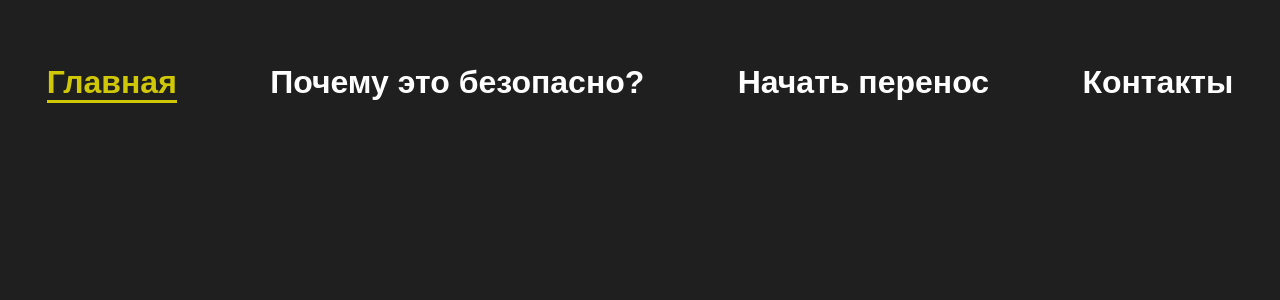
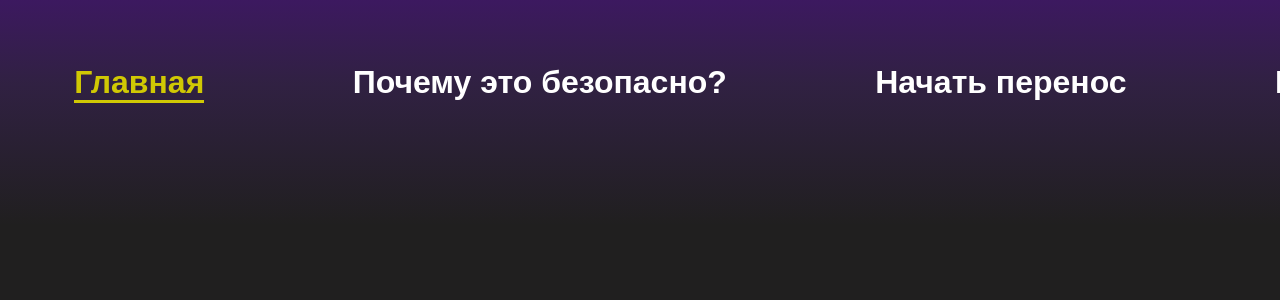
Before and after one commit to TitanKuzmich/cross-play-client, a React (Create React App) app: page /#main in a window 1280 px wide. Shown: the top 300 px of the page. Built offline with nearby package versions, Linux system fonts and the light colour scheme.

Commit message:
add gradient component

```diff
--- a/src/App.js
+++ b/src/App.js
@@ -2,16 +2,18 @@ import React, {useEffect} from 'react';
 import {useHistory} from "react-router-dom";
 
 import Header from "./app/components/Header";
+import Gradient from "./app/components/Gradient";
 
 const App = () => {
     const history = useHistory();
 
     useEffect(() => {
         history.push("#main");
-    }, [])
+    }, [history])
 
     return (
         <>
+            <Gradient/>
             <Header/>
         </>
     );
--- /dev/null
+++ b/src/app/components/Gradient/gradients.js
@@ -0,0 +1,7 @@
+export const gradients = [
+    `gradientLinearPurple`,
+    `gradientLinearYellow`,
+    `gradientLinearBlue`,
+    `gradientLinearRed`,
+    `gradientLinearGreen`
+]
--- /dev/null
+++ b/src/app/components/Gradient/index.jsx
@@ -0,0 +1,44 @@
+import React, {useCallback, useEffect, useState} from 'react';
+import classnames from "classnames";
+
+import {gradients} from "./gradients";
+import style from "./style.module.scss";
+
+const Gradient = ({disable, colors}) => {
+    const gradientRefs = [];
+
+    const [lastPos, setLastPos] = useState(0);
+
+    const onMouseMove = useCallback((event) => {
+        if (Math.abs(lastPos - event.pageX) > 350) {
+            setLastPos(event.pageX);
+
+            gradientRefs.map((gradient) => {
+                gradient.style.opacity = 0;
+                return gradient;
+            })
+
+            gradientRefs[Math.floor(Math.random() * 4)].style.opacity = 1;
+        }
+    }, [lastPos])
+
+    useEffect(() => {
+        gradientRefs[0].style.opacity = 1;
+    }, [])
+
+    useEffect(() => {
+        window.addEventListener("mousemove", onMouseMove)
+
+        return () => window.removeEventListener("mousemove", onMouseMove)
+    }, [onMouseMove])
+
+    return (
+        <>
+            {gradients.map((gradient, i) => {
+                return <div ref={ref => ref && gradientRefs.push(ref)} key={`${gradient}_${i}`} className={classnames(style.gradient, gradient)}/>
+            })}
+        </>
+    );
+};
+
+export default Gradient;
--- /dev/null
+++ b/src/app/components/Gradient/style.module.scss
@@ -0,0 +1,10 @@
+@import "./src/styles/palette";
+
+.gradient{
+  position: absolute;
+  top: -54px;
+  height: 420px;
+  width: 100%;
+  opacity: 0;
+  transition: opacity 1s ease-in;
+}
--- a/src/app/components/Header/index.jsx
+++ b/src/app/components/Header/index.jsx
@@ -1,5 +1,5 @@
-import React, {useEffect, useState} from 'react';
-import {NavLink, useHistory} from "react-router-dom";
+import React, {useState} from 'react';
+import {NavLink} from "react-router-dom";
 import classnames from "classnames";
 
 import Wrapper from '../Wrapper';
@@ -8,7 +8,7 @@ import style from "./style.module.scss";
 import {paths} from "./helper";
 
 const Header = () => {
-    const history = useHistory();
+    // const history = useHistory();
     const [isOpen, setOpen] = useState(false);
 
     const toggleOpen = () => {
--- a/src/app/components/Header/style.module.scss
+++ b/src/app/components/Header/style.module.scss
@@ -3,9 +3,10 @@
 
 .mainNavigation {
   height: 92px;
-  margin-top: 36px;
-  position: fixed;
+  position: absolute;
   width: 100%;
+  top: 36px;
+  left: 0;
 
   ul {
     display: flex;
--- a/src/app/components/Wrapper/style.module.scss
+++ b/src/app/components/Wrapper/style.module.scss
@@ -5,6 +5,7 @@
   margin: 0 auto;
   height: 100vh;
   overflow: hidden;
+  position: relative;
 
   @include mediaMax(960){
     width: 90%;
--- a/src/styles/global.scss
+++ b/src/styles/global.scss
@@ -9,11 +9,7 @@
 }
 
 #root{
-  //display: flex;
-  //flex: 1;
-  //flex-direction: column;
-  //min-height: 100vh;
-  //height: 100%;
+  position: relative;
   background-color: $background;
   -webkit-font-smoothing: antialiased;
 }
@@ -45,3 +41,24 @@
     line-height: 22px;
   }
 }
+
+
+.gradientLinearPurple{
+  background: $purple-gradient--linear;
+}
+
+.gradientLinearYellow{
+  background: $yellow-gradient--linear;
+}
+
+.gradientLinearBlue{
+  background: $blue-gradient--linear;
+}
+
+.gradientLinearGreen{
+  background: $green-gradient--linear;
+}
+
+.gradientLinearRed{
+  background: $red-gradient--linear;
+}
--- a/src/styles/palette.scss
+++ b/src/styles/palette.scss
@@ -1,3 +1,4 @@
+//MAIN COLORS
 $background: #201F1F;
 $black: #000000;
 $blue: #0077FF;
@@ -9,11 +10,15 @@ $grey-yellow: rgba(255, 255, 255, 0.73);
 
 //GRADIENTS
 //linear
-$purple-gradient--linear: linear-gradient(180deg, rgba(122, 3, 241, 0.4) 0%, rgba(129, 42, 240, 0.168) 45.83%, rgba(68, 116, 239, 0.0104167) 99.99%, rgba(139, 123, 145, 0) 100%);
-$yellow-gradient--linear: linear-gradient(180deg, rgba(236, 241, 3, 0.4) 0%, rgba(236, 240, 42, 0.168) 45.83%, rgba(68, 116, 239, 0.0104167) 99.99%, rgba(145, 144, 123, 0) 100%);
-$blue-gradient--linear: linear-gradient(180deg, #0456D0 0%, #099FF4 100%);
-$green-gradient--linear: linear-gradient(180deg, #04B9D0 0%, #82F409 100%);
-$yellow-gradient--linear: linear-gradient(180deg, #D0C804 0%, #F4C009 100%);
+$purple-gradient--linear: linear-gradient(180deg, rgba(122, 3, 241, 0.4) 0%, rgba(129, 42, 240, 0.168) 32.81%, rgba(139, 123, 145, 0) 66.67%, $background 80%);
+$yellow-gradient--linear: linear-gradient(180deg, rgba(236, 241, 3, 0.4) 0%, rgba(236, 240, 42, 0.168) 32.81%, rgba(68, 116, 239, 0.0104167) 66.67%, $background 80%);
+$blue-gradient--linear: linear-gradient(180deg, rgba(3, 241, 227, 0.4) 0%, rgba(42, 228, 240, 0.168) 32.81%, rgba(68, 116, 239, 0.0104167) 66.67%, $background 80%);
+$green-gradient--linear: linear-gradient(180deg, rgba(79, 241, 3, 0.4) 0%, rgba(105, 240, 42, 0.168) 32.81%, rgba(68, 116, 239, 0.0104167) 66.67%, $background 80%);
+$red-gradient--linear: linear-gradient(180deg, rgba(241, 60, 3, 0.4) 0%, rgba(240, 77, 42, 0.168) 32.81%, rgba(68, 116, 239, 0.0104167) 66.67%, $background 80%);
+//cards
+$blue-gradient--card: linear-gradient(180deg, #0456D0 0%, #099FF4 100%);
+$green-gradient--card: linear-gradient(180deg, #04B9D0 0%, #82F409 100%);
+$yellow-gradient--card: linear-gradient(180deg, #D0C804 0%, #F4C009 100%);
 //radial
 $green-gradient--radial: radial-gradient(50% 50% at 50% 50%, rgba(27, 211, 101, 0.4) 0%, rgba(66, 220, 81, 0.168) 45.83%, rgba(68, 116, 239, 0.0104167) 99.99%, rgba(130, 151, 138, 0) 100%);
 $blue-gradient--radial: radial-gradient(50% 50% at 50% 50%, rgba(0, 209, 255, 0.4) 0%, rgba(24, 194, 194, 0.156) 45.83%, rgba(68, 116, 239, 0.0104167) 99.99%, rgba(19, 179, 150, 0) 100%);
```
